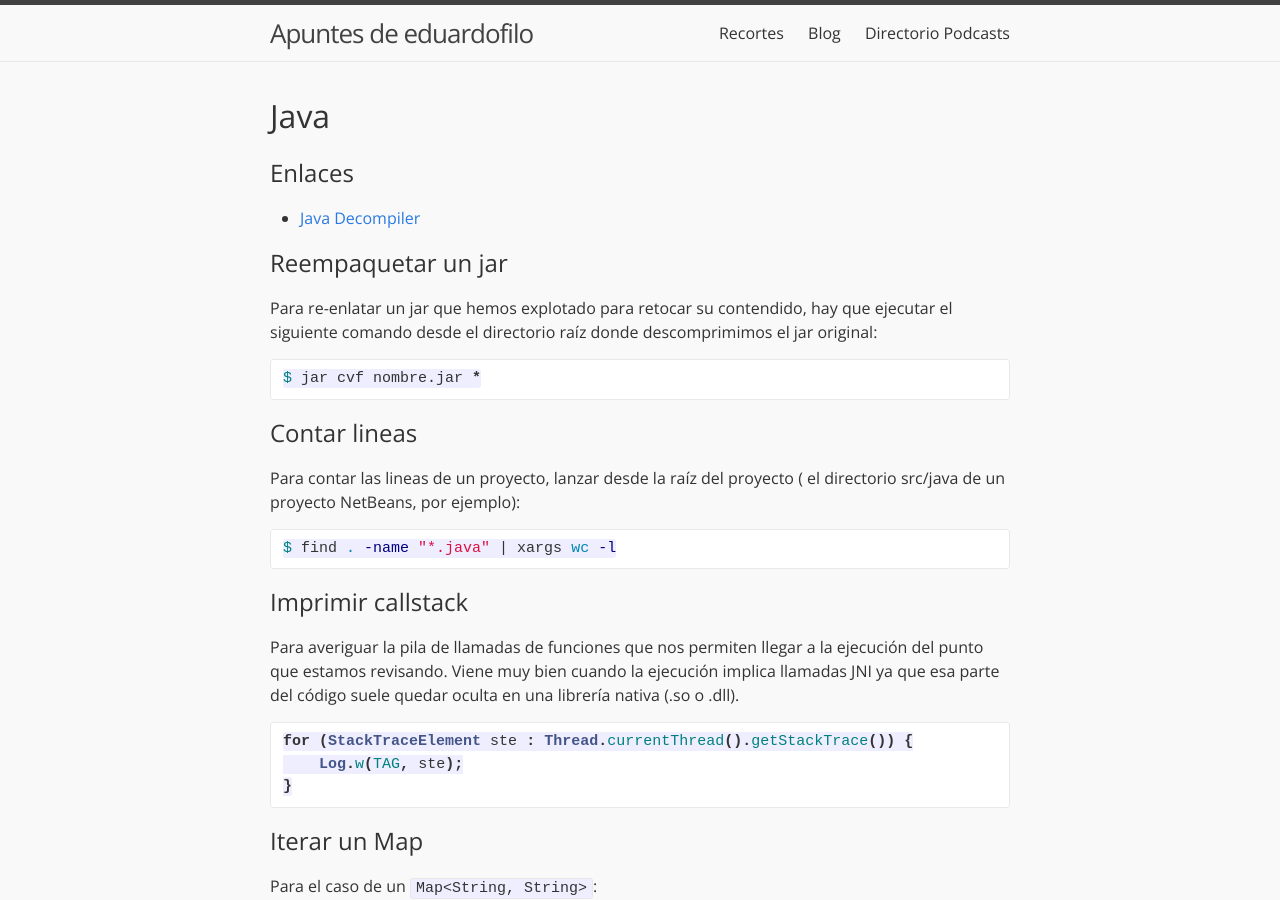
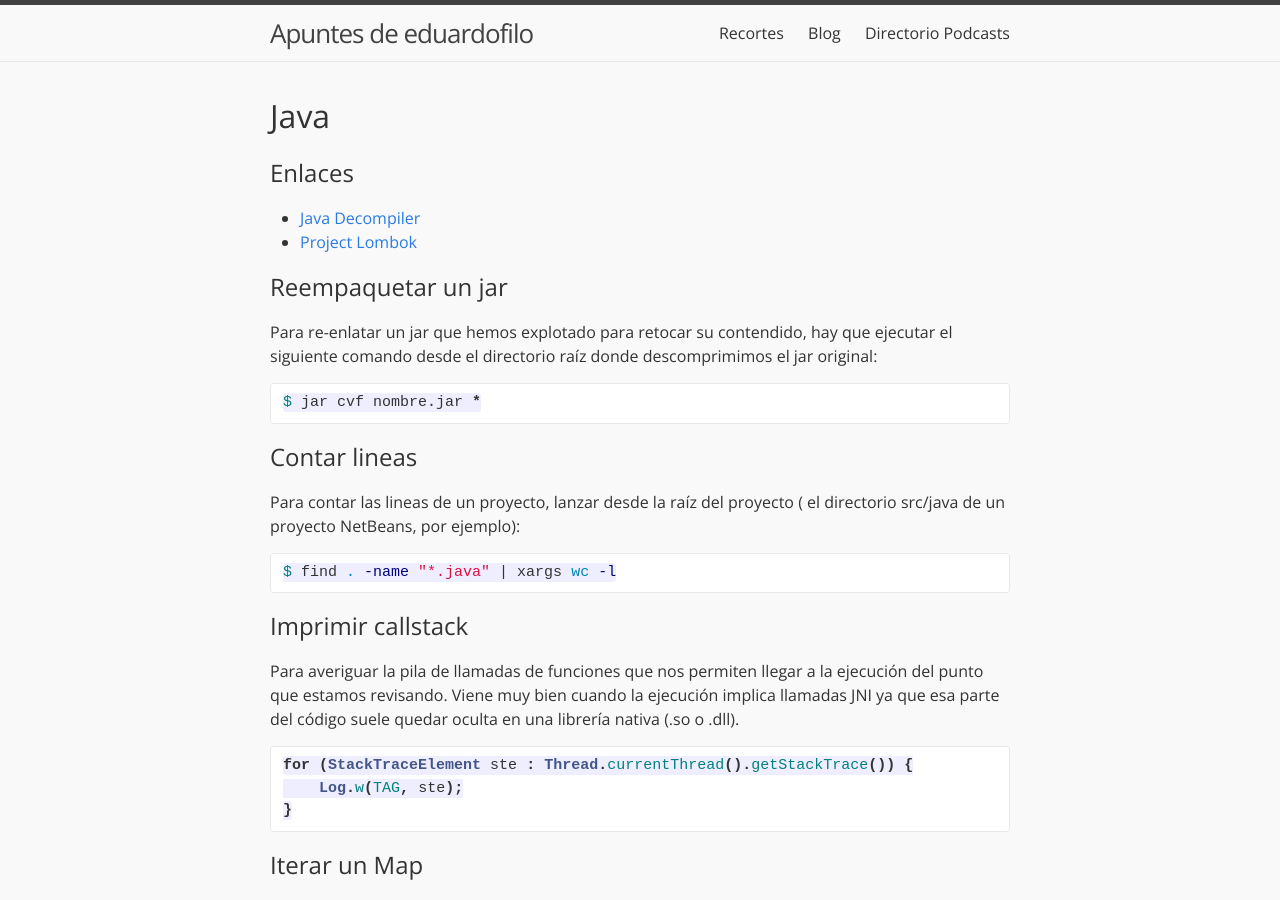
Before and after one commit to eduardofilo/eduardofilo.jekyll, a Jekyll site: the page built from desarrollo/java.md, in a window 1280 px wide and 900 px high. Built offline with Jekyll 4.4.1, drawn with Linux system fonts in a browser that asks for light colours.

Commit message:
Enlace a proyecto Lombok de Java.

```diff
--- a/desarrollo/java.md
+++ b/desarrollo/java.md
@@ -8,6 +8,7 @@ permalink: /desarrollo/java.html
 ## Enlaces
 
 * [Java Decompiler](http://jd.benow.ca/)
+* [Project Lombok](https://projectlombok.org/)
 
 ## Reempaquetar un jar
 
```
